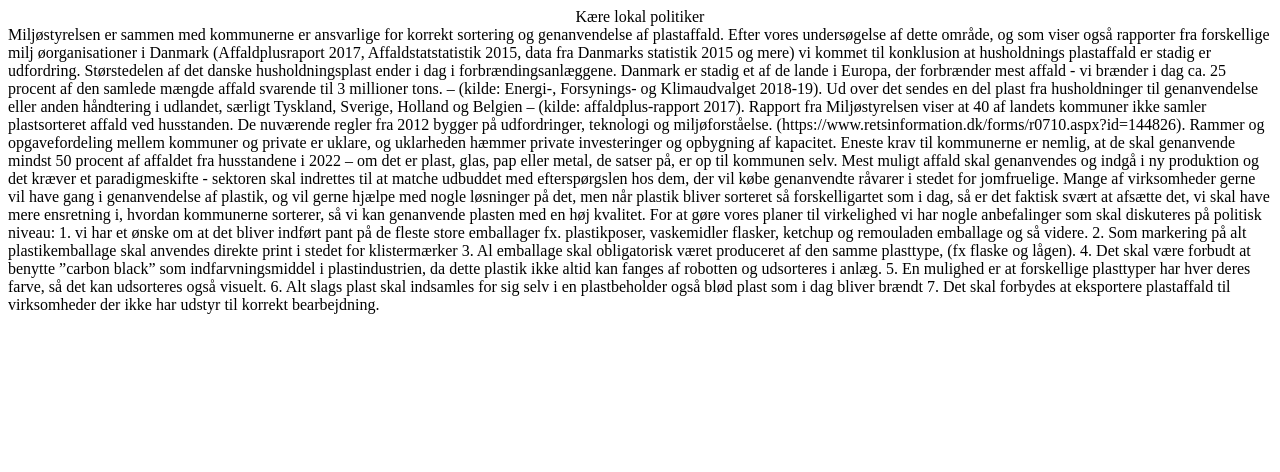
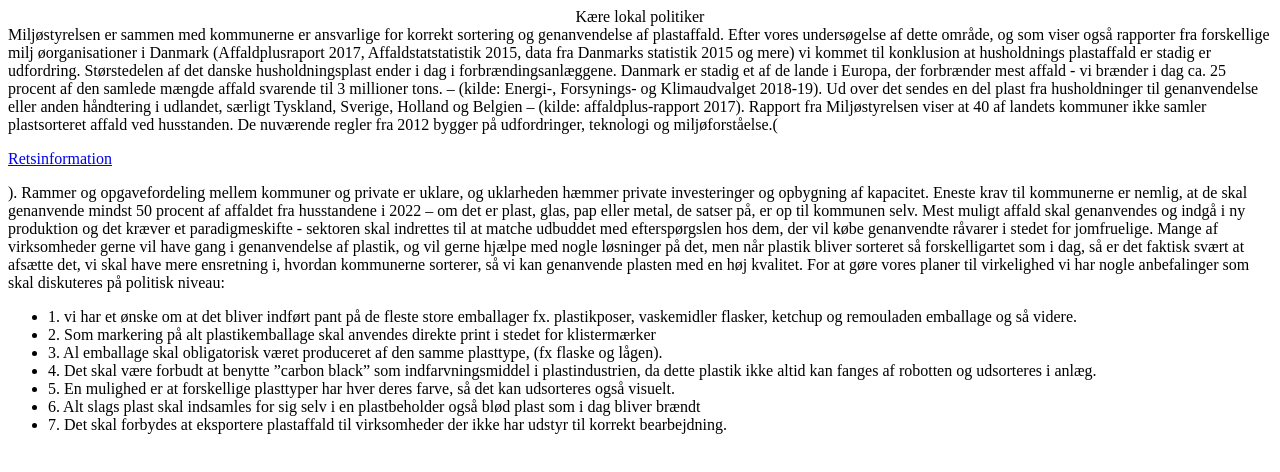
Before and after one commit to GGWP7331/GG, a plain HTML site: page index.html in a window 1280 px wide. Drawn offline with Linux system fonts and the light colour scheme.

Commit message:
Update index.html

```diff
--- a/index.html
+++ b/index.html
@@ -9,18 +9,19 @@
 	 St&#248;rstedelen af det danske husholdningsplast ender i dag i forbr&#230;ndingsanl&#230;ggene.
 	Danmark er stadig et af de lande i Europa, der forbr&#230;nder mest affald - vi br&#230;nder i dag ca. 25 procent af den samlede m&#230;ngde affald svarende til 3 millioner tons. – (kilde: Energi-, Forsynings- og Klimaudvalget 2018-19).
 	Ud over det sendes en del plast fra husholdninger til genanvendelse eller anden h&#229;ndtering i udlandet, s&#230;rligt Tyskland, Sverige, Holland og Belgien – (kilde: affaldplus-rapport 2017). Rapport fra Milj&#248;styrelsen viser at 40 af landets kommuner ikke samler plastsorteret affald ved husstanden.
-	De nuv&#230;rende regler fra 2012 bygger p&#229; udfordringer, teknologi og milj&#248;forst&#229;else. (https://www.retsinformation.dk/forms/r0710.aspx?id=144826).
+	De nuv&#230;rende regler fra 2012 bygger p&#229; udfordringer, teknologi og milj&#248;forst&#229;else.(<p><a href="https://www.retsinformation.dk/forms/r0710.aspx?id=144826">Retsinformation</a></p>).
 	Rammer og opgavefordeling mellem kommuner og private er uklare, og uklarheden h&#230;mmer private investeringer og opbygning af kapacitet. Eneste krav til kommunerne er nemlig, at de skal genanvende mindst 50 procent af affaldet fra husstandene i 2022 – om det er plast, glas, pap eller metal, de satser p&#229;, er op til kommunen selv. Mest muligt affald skal genanvendes og indg&#229; i ny produktion og det kr&#230;ver et paradigmeskifte - sektoren skal indrettes til at matche udbuddet med eftersp&#248;rgslen hos dem, der vil k&#248;be genanvendte r&#229;varer i stedet for jomfruelige.
 	Mange af virksomheder gerne vil have gang i genanvendelse af plastik, og vil gerne hj&#230;lpe med nogle l&#248;sninger p&#229; det, men n&#229;r plastik bliver sorteret s&#229; forskelligartet som i dag, s&#229; er det faktisk sv&#230;rt at afs&#230;tte det, vi skal have mere ensretning i, hvordan kommunerne sorterer, s&#229; vi kan genanvende plasten med en h&#248;j kvalitet.
 	 For at g&#248;re vores planer til virkelighed vi har nogle anbefalinger som skal diskuteres p&#229; politisk niveau:
-
-	 1.	vi har et &#248;nske om at det bliver indf&#248;rt pant p&#229; de fleste store emballager fx. plastikposer, vaskemidler flasker, ketchup og remouladen emballage og s&#229; videre.
-	 2.	Som markering p&#229; alt plastikemballage skal anvendes direkte print i stedet for klisterm&#230;rker
-	 3.	Al emballage skal obligatorisk v&#230;ret produceret af den samme plasttype, (fx flaske og l&#229;gen).
-	 4.	Det skal v&#230;re forbudt at benytte ”carbon black” som indfarvningsmiddel i plastindustrien, da dette plastik ikke altid kan fanges af robotten og udsorteres i anl&#230;g.
-	 5.	En mulighed er at forskellige plasttyper har hver deres farve, s&#229; det kan udsorteres ogs&#229; visuelt.
-	 6.	Alt slags plast skal indsamles for sig selv i en plastbeholder ogs&#229; bl&#248;d plast som i dag bliver br&#230;ndt
-	 7.	Det skal forbydes at eksportere plastaffald til virksomheder der ikke har udstyr til korrekt bearbejdning.
+<ul>
+	 <li>1.	vi har et &#248;nske om at det bliver indf&#248;rt pant p&#229; de fleste store emballager fx. plastikposer, vaskemidler flasker, ketchup og remouladen emballage og s&#229; videre.</li>
+	 <li>2.	Som markering p&#229; alt plastikemballage skal anvendes direkte print i stedet for klisterm&#230;rker</li>
+	 <li>3.	Al emballage skal obligatorisk v&#230;ret produceret af den samme plasttype, (fx flaske og l&#229;gen).</li>
+	 <li>4.	Det skal v&#230;re forbudt at benytte ”carbon black” som indfarvningsmiddel i plastindustrien, da dette plastik ikke altid kan fanges af robotten og udsorteres i anl&#230;g.</li>
+	 <li>5.	En mulighed er at forskellige plasttyper har hver deres farve, s&#229; det kan udsorteres ogs&#229; visuelt.</li>
+	 <li>6.	Alt slags plast skal indsamles for sig selv i en plastbeholder ogs&#229; bl&#248;d plast som i dag bliver br&#230;ndt</li>
+	 <li>7.	Det skal forbydes at eksportere plastaffald til virksomheder der ikke har udstyr til korrekt bearbejdning.</li>
+	  </ul>
 </body>
 
  </html>
```
